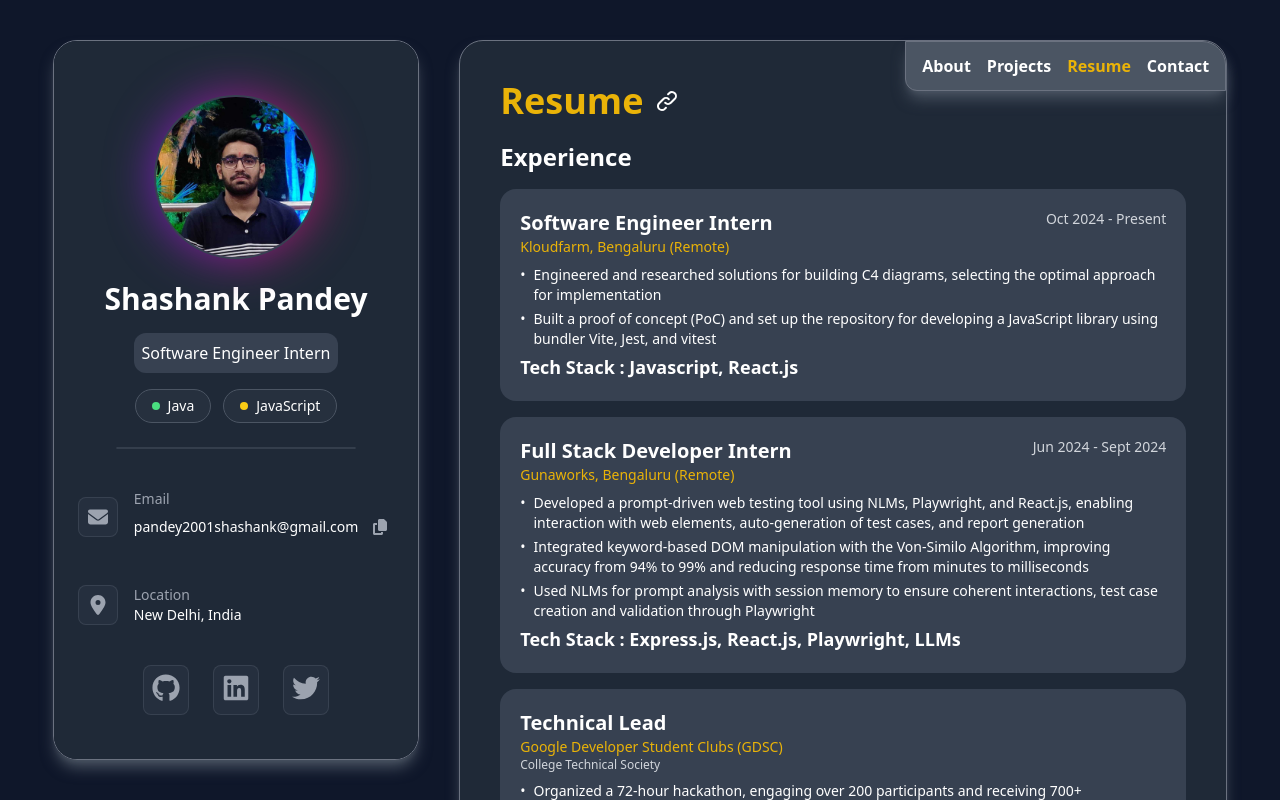
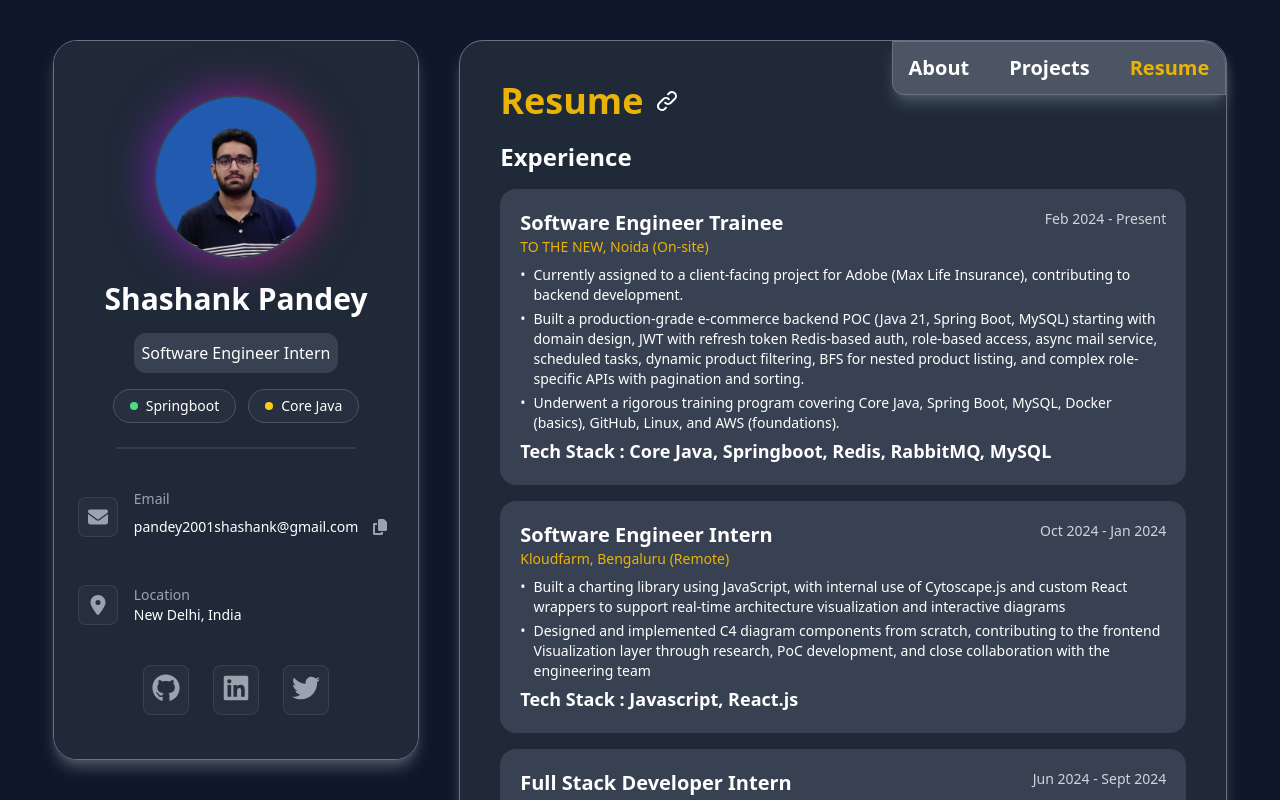
Before and after one commit to shashankp10/Portfolio, a React (Vite) app: page /resume in a window 1280 px wide. Shown: the top 800 px of the page. Built offline with nearby package versions, Linux system fonts and the light colour scheme.

Commit message:
updated the profile

```diff
--- a/src/App.jsx
+++ b/src/App.jsx
@@ -16,7 +16,7 @@
             <Route path="/" element={<About />} />
             <Route path="/projects" element={<Projects />} />
             <Route path="/resume" element={<Resume />} />
-            <Route path="/contact" element={<Contact />} />
+            {/* <Route path="/contact" element={<Contact />} /> */}
             <Route path="*" element={<Navigate to="/" />} />
           </Routes>
         </MainBody>
--- a/src/Components/About.jsx
+++ b/src/Components/About.jsx
@@ -8,14 +8,14 @@
             <p className='pl-5 pr-4 text-lg leading-relaxed max-w-3xl text-gray-300'>
                 <div className='mb-6'>
                     👋 Hi, I'm <span className='text-yellow-500 font-semibold'>Shashank</span>,
-                    a <span className='text-yellow-500 font-semibold'>Software Developer Intern</span>  skilled in Java and JavaScript.
+                    a <span className='text-yellow-500 font-semibold'>Software Engineer Intern</span>  skilled in Java and Javascript.
                 </div>
 
                 <div className='flex flex-col gap-3'>
                     <div className='flex items-center gap-2'>
-                        <span>I have hands-on experience in <span className='text-yellow-500 font-semibold'>React.js</span>,
-                            <span className='text-yellow-500 font-semibold'> Spring Boot</span>, and
-                            <span className='text-yellow-500 font-semibold'> Express.js</span></span>
+                        <span>I have hands-on experience in <span className='text-yellow-500 font-semibold'>Core Java</span>,
+                            <span className='text-yellow-500 font-semibold'> Spring Boot</span> and
+                            <span className='text-yellow-500 font-semibold'> React.js</span></span>
                     </div>
 
                     <div className='flex items-center gap-2'>
@@ -45,7 +45,7 @@
                         />
                         <ul className='text-sm'>
                             <li className='list-disc ml-4'>
-                                <span><strong>Backend</strong>: Springboot, Node.js</span>
+                                <span><strong>Backend</strong>: Springboot</span>
                             </li>
                             <li className='list-disc ml-4'>
                                 <span><strong>Frontend</strong>: React.js</span>
--- a/src/Components/Navbar.jsx
+++ b/src/Components/Navbar.jsx
@@ -27,8 +27,8 @@
   }, [location]);
 
   return (
-    <div className="md:absolute md:top-0 md:right-0 md:left-auto md:bottom-auto rounded-tl-3xl rounded-tr-3xl md:rounded-tl-none md:rounded-bl-xl md:w-auto px-4 bg-gray-600 p-3 w-auto border border-gray-500 shadow-lg shadow-gray-600">
-      <div className="flex flex-wrap h-full items-center justify-center gap-4 font-semibold">
+    <div className="md:absolute md:top-0 md:right-0 md:left-auto md:bottom-auto rounded-tl-3xl rounded-tr-3xl md:rounded-tl-none md:rounded-bl-xl md:w-auto px-4 bg-gray-600 p-3 w-auto border border-gray-500 shadow-lg shadow-gray-600 text-xl">
+      <div className="flex flex-wrap h-full items-center justify-center gap-10 font-bold">
         <Link
           to="/"
           className={`${
@@ -53,14 +53,14 @@
         >
           Resume
         </Link>
-        <Link
+        {/* <Link
           to="/contact"
           className={`${
             selectedLink === "contact" ? "text-yellow-500" : "text-white"
           } hover:text-yellow-400 transition-colors duration-300`}
         >
           Contact
-        </Link>
+        </Link> */}
       </div>
     </div>
   );
--- a/src/Components/Resume.jsx
+++ b/src/Components/Resume.jsx
@@ -24,20 +24,45 @@
             <section className="mb-8">
                 <h2 className="font-bold text-2xl mb-4">Experience</h2>
                 <div className="flex flex-col space-y-4">
+                <div className="w-full bg-gray-700 p-5 rounded-2xl">
+                        <div className="flex justify-between items-start">
+                            <h3 className="text-xl font-semibold">Software Engineer Trainee</h3>
+                            <p className="text-sm text-gray-300">Feb 2024 - Present</p>
+                        </div>
+                        <p className="text-sm text-yellow-500">TO THE NEW, Noida (On-site)</p>
+                        <ul className="pt-2 text-sm space-y-1">
+                            <li className="flex">
+                                <span className="mr-2">•</span>
+                                <span>Currently assigned to a client-facing project for Adobe (Max Life Insurance), contributing to backend development.</span>
+                            </li>
+                            <li className="flex">
+                                <span className="mr-2">•</span>
+                                <span>Built a production-grade e-commerce backend POC (Java 21, Spring Boot, MySQL) starting with domain design, JWT with refresh token Redis-based auth, role-based access, async mail service, scheduled tasks, dynamic product filtering, BFS for nested product listing, and complex role-specific APIs with pagination and sorting.</span>
+                            </li>
+                            <li className="flex">
+                                <span className="mr-2">•</span>
+                                <span>Underwent a rigorous training program covering Core Java, Spring Boot, MySQL, Docker (basics), GitHub, Linux, and AWS (foundations).</span>
+                            </li>
+                            <p className='font-bold text-lg'>Tech Stack : Core Java, Springboot, Redis, RabbitMQ, MySQL</p>
+                        </ul>
+                    </div>
+
                     <div className="w-full bg-gray-700 p-5 rounded-2xl">
                         <div className="flex justify-between items-start">
                             <h3 className="text-xl font-semibold">Software Engineer Intern</h3>
-                            <p className="text-sm text-gray-300">Oct 2024 - Present</p>
+                            <p className="text-sm text-gray-300">Oct 2024 - Jan 2024</p>
                         </div>
                         <p className="text-sm text-yellow-500">Kloudfarm, Bengaluru (Remote)</p>
                         <ul className="pt-2 text-sm space-y-1">
                             <li className="flex">
                                 <span className="mr-2">•</span>
-                                <span>Engineered and researched solutions for building C4 diagrams, selecting the optimal approach for implementation</span>
+                                <span>Built a charting library using JavaScript, with internal use of Cytoscape.js and custom React wrappers to support
+                                real-time architecture visualization and interactive diagrams</span>
                             </li>
                             <li className="flex">
                                 <span className="mr-2">•</span>
-                                <span>Built a proof of concept (PoC) and set up the repository for developing a JavaScript library using bundler Vite, Jest, and vitest</span>
+                                <span>Designed and implemented C4 diagram components from scratch, contributing to the frontend Visualization layer
+                                through research, PoC development, and close collaboration with the engineering team</span>
                             </li>
                             <p className='font-bold text-lg'>Tech Stack : Javascript, React.js</p>
                         </ul>
@@ -143,7 +168,7 @@
                             <div className="skill-group">
                                 <h3 className='text-lg font-bold text-yellow-500 mb-2'>Frameworks</h3>
                                 <div className="flex flex-wrap gap-2">
-                                    {['Spring Boot', 'React.js', 'Node.js', 'Express', 'Tailwind'].map(skill => (
+                                    {['Spring Boot', 'React.js','Tailwind'].map(skill => (
                                         <span key={skill} className="px-3 py-1 bg-gray-600 rounded-full text-sm">
                                             {skill}
                                         </span>
@@ -165,7 +190,7 @@
                             <div className="skill-group">
                                 <h3 className='text-lg font-bold text-yellow-500 mb-2'>Developer Tools</h3>
                                 <div className="flex flex-wrap gap-2">
-                                    {['Docker', 'Playwright', 'Git', 'Postman', 'IntelliJ IDEA', 'Visual Studio Code'].map(skill => (
+                                    {['Docker', 'Playwright', 'Git', 'Redis', 'RabbitMQ', 'Postman', 'IntelliJ IDEA', 'Visual Studio Code'].map(skill => (
                                         <span key={skill} className="px-3 py-1 bg-gray-600 rounded-full text-sm">
                                             {skill}
                                         </span>
--- a/src/Components/Sidebar.jsx
+++ b/src/Components/Sidebar.jsx
@@ -26,11 +26,11 @@
             <div className="flex gap-3 mt-4">
               <div className="flex items-center gap-2 bg-gray-700/30 px-4 py-1.5 rounded-full border border-gray-600">
                 <span className="h-2 w-2 rounded-full bg-green-400"></span>
-                <span className="text-white text-sm">Java</span>
+                <span className="text-white text-sm">Springboot</span>
               </div>
               <div className="flex items-center gap-2 bg-gray-700/30 px-4 py-1.5 rounded-full border border-gray-600">
                 <span className="h-2 w-2 rounded-full bg-yellow-400"></span>
-                <span className="text-white text-sm">JavaScript</span>
+                <span className="text-white text-sm">Core Java</span>
               </div>
             </div>
           </div>
```
Also changed, not shown: src/Assets/Myphoto.jpg.
